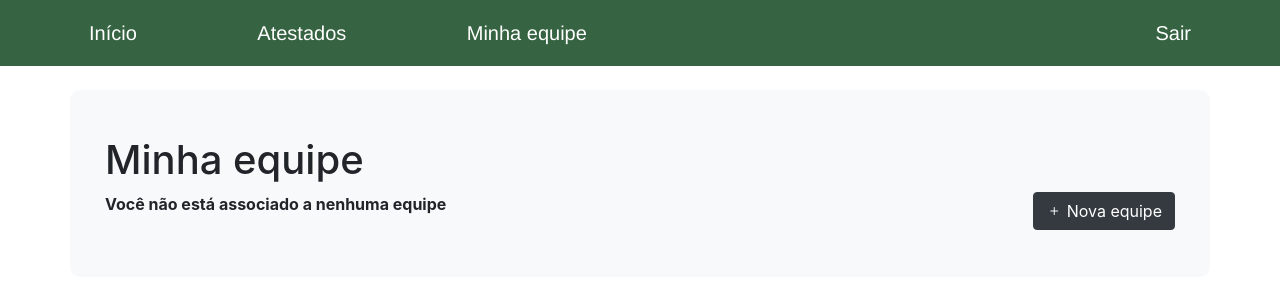
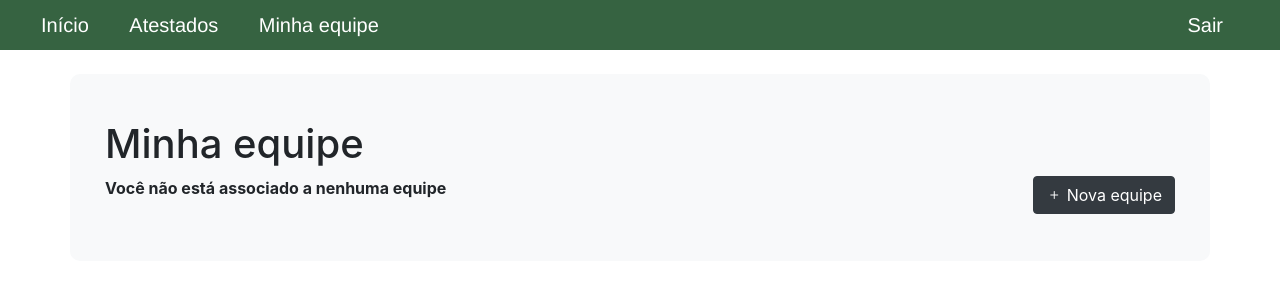
Before and after one commit to Galaticos-API/API-1, a Flask app: page /equipe/ in a window 1280 px wide. Shown: the top 300 px of the page. Run offline with Flask 3, Linux system fonts and the light colour scheme; the visitor is signed in with stand-in values (Sample User, id 1); some libraries are stand-ins or nearby versions.

Commit message:
FEAT - Add team management modal and update navbar styles

```diff
--- a/src/templates/base.html
+++ b/src/templates/base.html
@@ -36,19 +36,19 @@
   </head>
 
   <body>
-    <nav class="navbar navbar-expand-lg">
+    <nav class="navbar navbar-expand-lg py-0">
       <div class="container-fluid">
         <div class="navbar-contents">
-          <a class="navbar-brand mx-5" href="/">Início</a>
-          <a class="navbar-brand mx-5" href="/atestados">Atestados</a>
-          <a class="navbar-brand mx-5" href="/equipe">Minha equipe</a>
+          <a class="navbar-brand" href="/">Início</a>
+          <a class="navbar-brand" href="/atestados">Atestados</a>
+          <a class="navbar-brand" href="/equipe">Minha equipe</a>
         </div>
         <div class="navbar-contents">
           {% if "RA" not in session %}
-          <a id="loginBtn" class="navbar-brand mx-5" href="/login">Login</a>
-          <a id="cadastroBtn" class="navbar-brand mx-5" href="/cadastro/">Cadastro</a>
+          <a id="loginBtn" class="navbar-brand " href="/login">Login</a>
+          <a id="cadastroBtn" class="navbar-brand " href="/cadastro/">Cadastro</a>
           {% else %}
-          <a id="logoutBtn" class="navbar-brand mx-5" href="/logout/">Sair</a>
+          <a id="logoutBtn" class="navbar-brand " href="/logout/">Sair</a>
           {% endif %}
         </div>
       </div>
--- a/src/templates/equipe.html
+++ b/src/templates/equipe.html
@@ -7,11 +64,21 @@
       <p><b>Você não está associado a nenhuma equipe</b></p>
     </div>
     <div>
-      <button class="btn btn-dark">
+      <button class="btn btn-dark" id="btn_modal_equipe" data-toggle="modal" data-target=".modal_adm">
         <i class="bi bi-plus"></i>
         Nova equipe
       </button>
     </div>
   </div>
 </div>
+
+<script>
+  document.getElementById("addMembro").addEventListener("click", function () {
+    const container = document.getElementById("membrosContainer");
+    const membro = container.querySelector(".membro");
+    const clone = membro.cloneNode(true);
+    clone.querySelectorAll("select").forEach((select) => (select.value = ""));
+    container.appendChild(clone);
+  });
+</script>
 {% endblock %}
```
Also changed, not shown: other parts of src/templates/equipe.html (+57 -0 lines).
